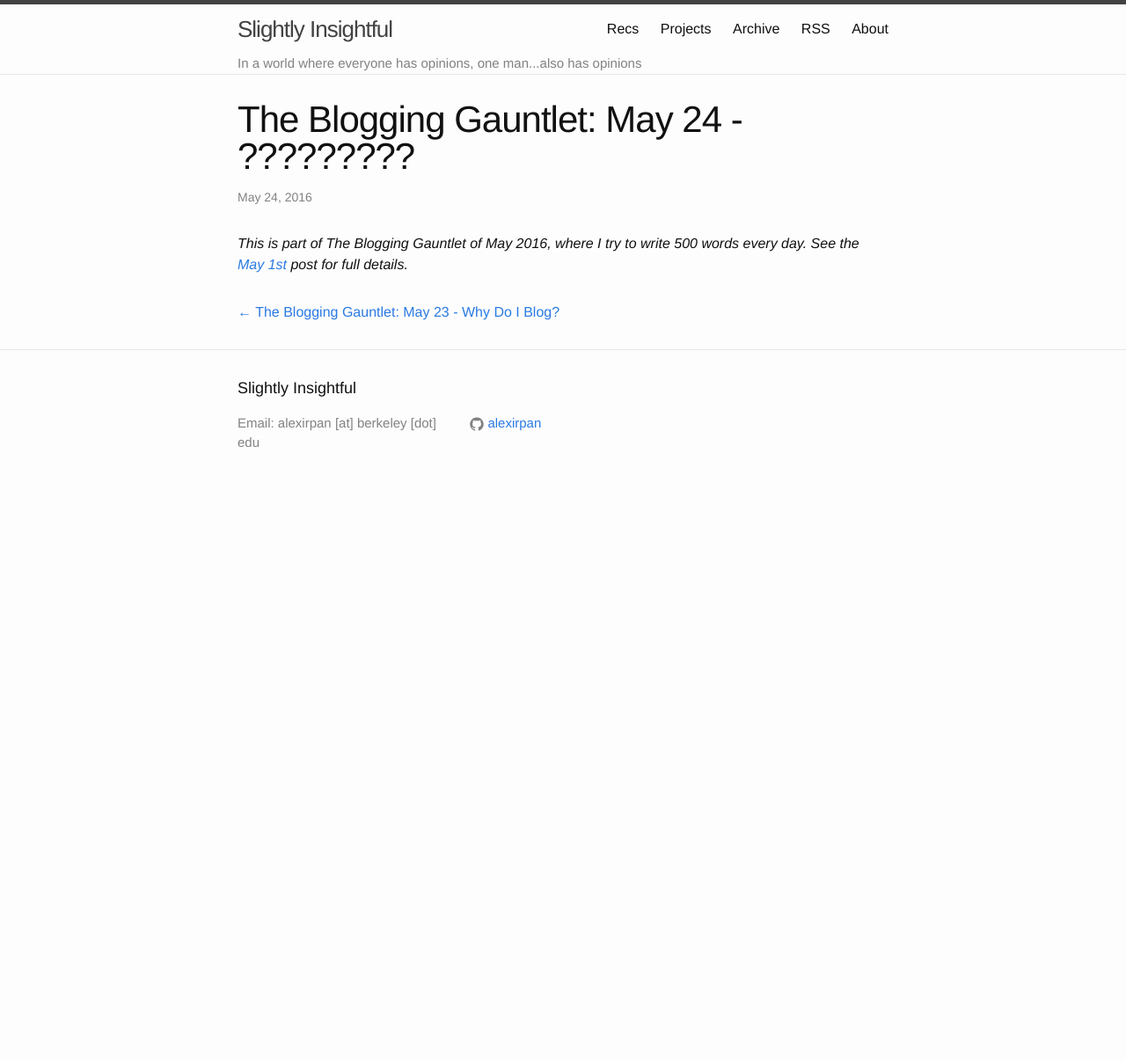
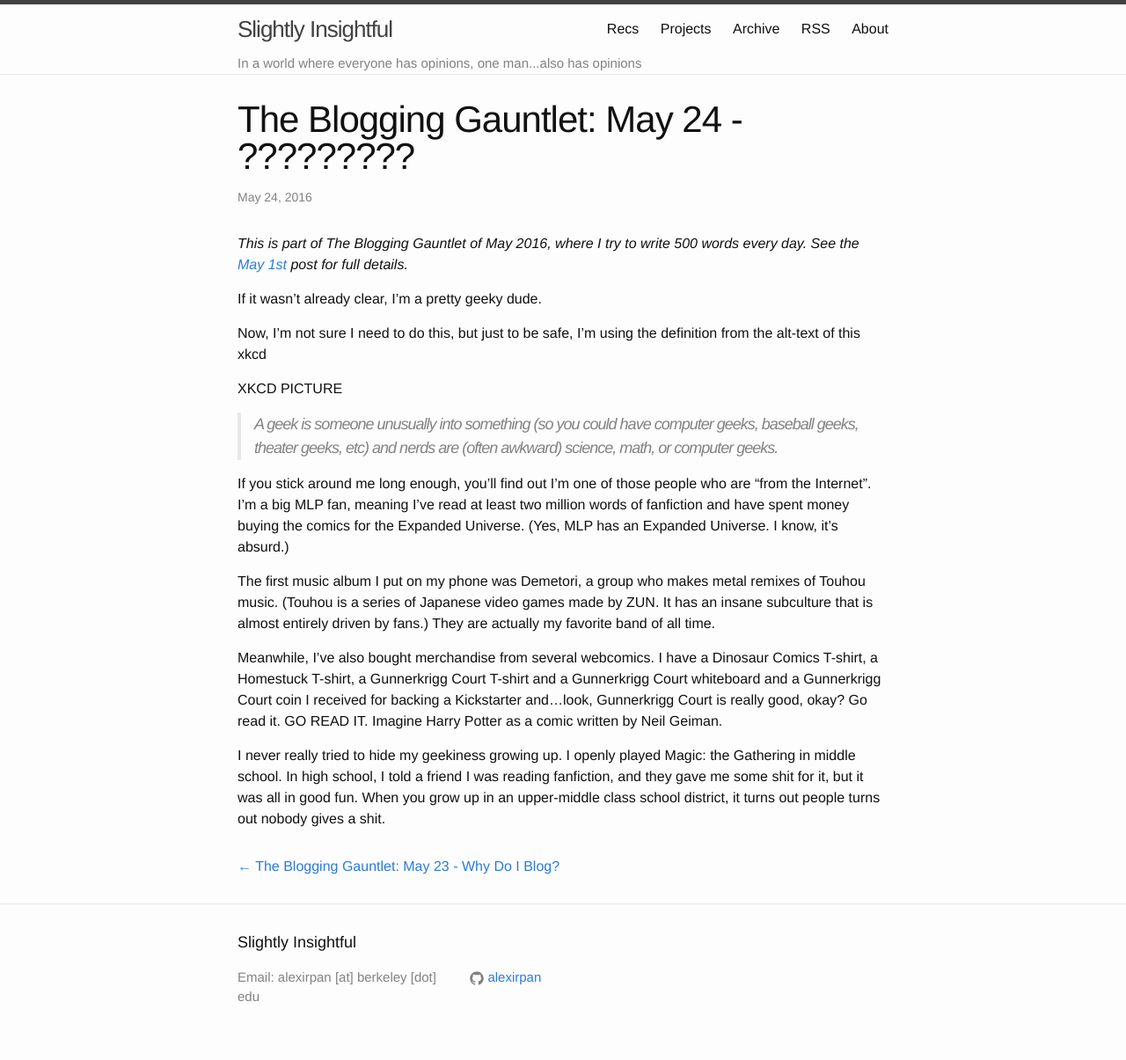
Before and after one commit to alexirpan/alexirpan.github.io, a Jekyll site: the page built from _posts/may2016/2016-05-24-may-24.markdown, in a window 1280 px wide. Shown: the whole page at 88% size. Built offline with Jekyll 4.4.1, drawn with Linux system fonts in a browser that asks for light colours; before the commit the page ends 900 px from its top, so only the background shows below that.

Commit message:
Making progress

```diff
--- a/_posts/may2016/2016-05-24-may-24.markdown
+++ b/_posts/may2016/2016-05-24-may-24.markdown
@@ -5,3 +5,37 @@
 ---
 
 {% include gauntlet.md %}
+
+If it wasn't already clear, I'm a pretty geeky dude.
+
+Now, I'm not sure I need to do this, but just to be safe,
+I'm using the definition from the alt-text of this xkcd
+
+XKCD PICTURE
+
+> A geek is someone unusually into something (so you could have computer geeks, baseball geeks, theater geeks, etc) and nerds are (often awkward) science, math, or computer geeks.
+
+If you stick around me long enough, you'll find out I'm one of those people
+who are "from the Internet". I'm a big MLP fan, meaning I've read at least two
+million words of fanfiction and have spent money buying the comics for
+the Expanded Universe. (Yes, MLP has an Expanded Universe. I know, it's
+absurd.)
+
+The first music album I put on my phone was Demetori, a group who makes metal
+remixes of Touhou music. (Touhou is a series of Japanese video games made by
+ZUN. It has an insane subculture that is almost entirely driven by fans.)
+They are actually my favorite band of all time.
+
+Meanwhile, I've also bought merchandise from several webcomics. I have
+a Dinosaur Comics T-shirt, a Homestuck T-shirt, a Gunnerkrigg Court T-shirt
+and a Gunnerkrigg Court whiteboard and a Gunnerkrigg Court coin I received
+for backing a Kickstarter and...look, Gunnerkrigg Court is really good, okay?
+Go read it. GO READ IT. Imagine Harry Potter as a comic written by Neil
+Geiman.
+
+I never really tried to hide my geekiness growing up. I openly played
+Magic: the Gathering in middle school. In high school, I told a friend I was
+reading fanfiction, and they gave me some shit for it, but it was all in
+good fun. When you grow up in an upper-middle class school district, it
+turns out people
+turns out nobody gives a shit.
```
